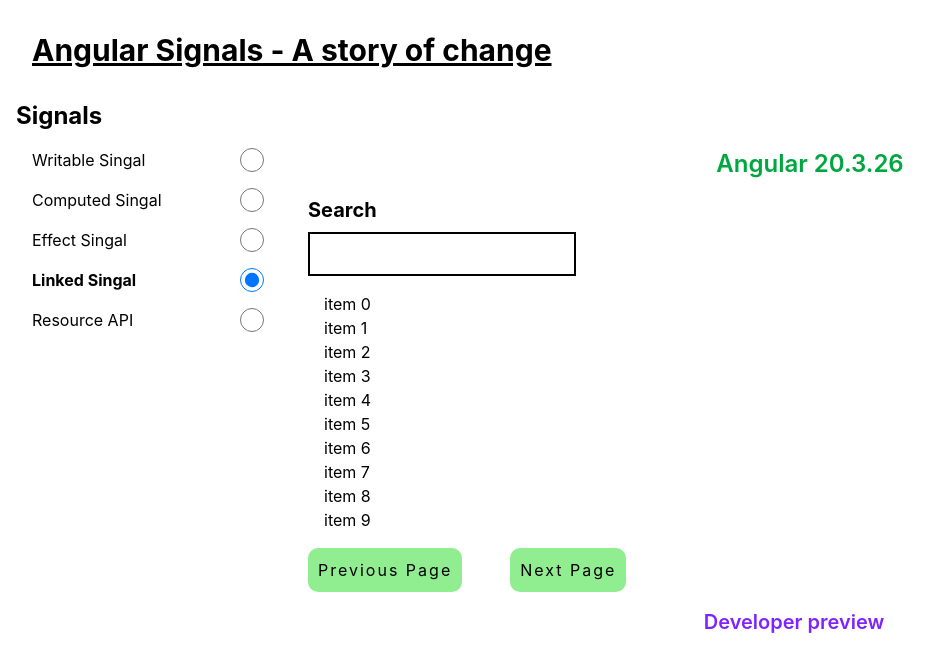
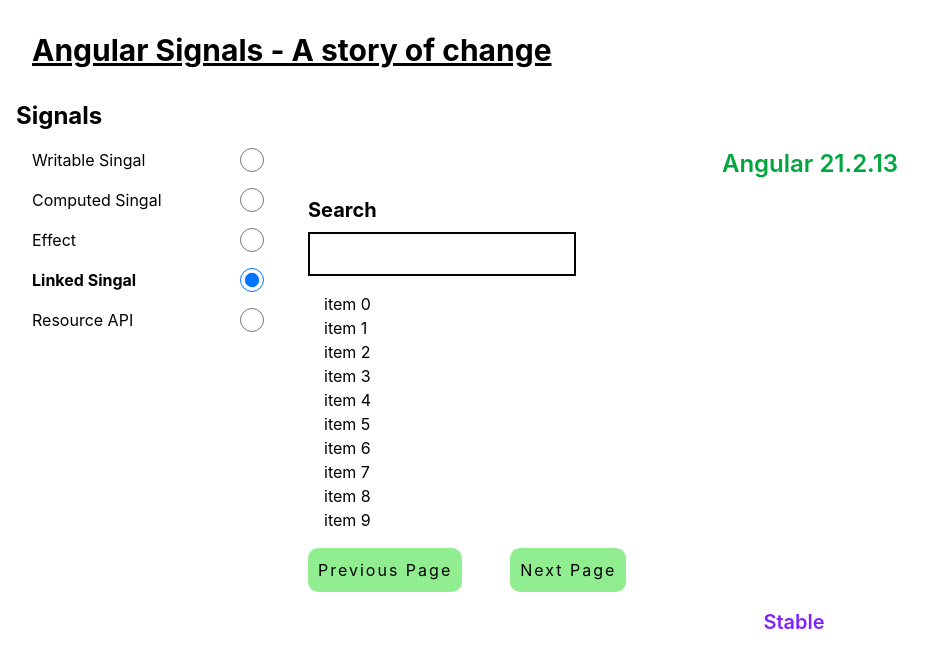
Before and after one commit to gvlachos/angular-signals-presentation, an Angular app: page / in a window 1280 px wide. Both pictures are taken after a click on the radio button "Linked Singal". Shown: the top 672 px of the page, without its empty margins (0-949 px from the left). Built offline with nearby package versions, Linux system fonts and the light colour scheme.

Commit message:
upgrade to angular 21

```diff
--- a/src/app/app.component.html
+++ b/src/app/app.component.html
@@ -21,7 +21,7 @@
 
   <div class="content">
     <div class="text-2xl mb-4 ml-8 text-center font-semibold text-green-600">
-      Angular 20.3.26
+      Angular 21.2.13
     </div>
 
     @if (selected() === writableSignal) {
@@ -36,16 +36,12 @@
 
     @if (selected() === effectSignal) {
     <app-effect-signal />
-    <div class="text-center text-xl font-semibold text-violet-600">
-      Developer preview
-    </div>
+    <div class="text-center text-xl font-semibold text-violet-600">Stable</div>
     }
 
     @if (selected() === linkedSignal) {
     <app-linked-signal />
-    <div class="text-xl mt-4 text-center font-semibold text-violet-600">
-      Developer preview
-    </div>
+    <div class="text-xl mt-4 text-center font-semibold text-violet-600">Stable</div>
     }
 
     @if (selected() === resourceApi) {
--- a/src/app/app.component.ts
+++ b/src/app/app.component.ts
@@ -35,7 +35,7 @@
   readonly signals: Option[] = [
     { label: 'Writable Singal', value: this.writableSignal },
     { label: 'Computed Singal', value: this.computedSignal },
-    { label: 'Effect Singal', value: this.effectSignal },
+    { label: 'Effect', value: this.effectSignal },
     { label: 'Linked Singal', value: this.linkedSignal },
     { label: 'Resource API', value: this.resourceApi },
   ];
--- a/src/app/data-source-api.service.ts
+++ b/src/app/data-source-api.service.ts
@@ -14,7 +14,7 @@
     unknown
   >({
     params: () => this.url(),
-    stream: async options => {
+    loader: async options => {
       const request = options.params as string;
       const response = await fetch(request).then(response => {
         if (!response.ok) {
@@ -48,7 +48,7 @@
     () => this.status() === IS_LOADING
   );
 
-  status: Signal<ResourceStatus | undefined> = this.quotesResponse.status;
+  status: Signal<ResourceStatus> = this.quotesResponse?.status ?? '';
 
   quotes: Signal<Quote[]> = this.data.asReadonly();
   // the following line is not quite equivalent to the above line
--- /dev/null
+++ b/src/app/resource/resource-status.model.ts
@@ -0,0 +1,9 @@
+export enum ResourceStatus {
+  '',
+  'idle',
+  'error',
+  'loading',
+  'reloading',
+  'resolved',
+  'local'
+};
--- a/src/app/resource/resource.component.html
+++ b/src/app/resource/resource.component.html
@@ -31,9 +31,9 @@
 
   <div class="mt-2 mr-4 ml-4 flex items-center justify-between font-semibold">
     <div class="status" [class.text-red-600]="error()">
-      <!-- <div class="status-text">
-        {{ resourceStatusText[dataSourceApiService.status()] }}
-      </div> -->
+      <div class="status-text">
+        {{ dataSourceApiService.status() }}
+      </div>
     </div>
     <div>
       <button [disabled]="disableNext()" (click)="nextPage()" class="rounded-md border border-gray-300 p-2"
```
Also changed, not shown: package.json (+10 -10 lines), src/app/resource/resource.component.ts (+1 -6 lines), 1 other file (tests, documents, lock files or other folders).
